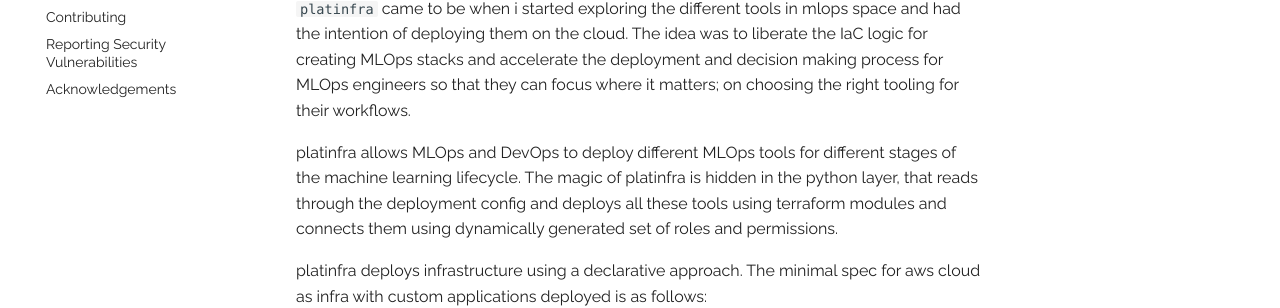
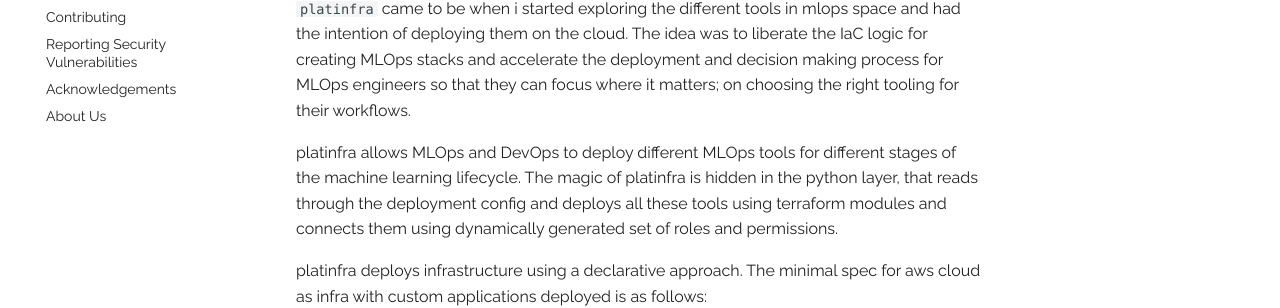
Before and after one commit to mlinfra-io/mlinfra, an MkDocs documentation site: the page built from docs/index.md, in a window 1280 px wide. Shown: the part 184-492 px from the top of the page. Built offline with MkDocs 1.6.1 and Material for MkDocs 9.7.7, drawn with Linux system fonts in a browser that asks for light colours; some web fonts are replaced; plug-ins that fetch from the network failed and are left out; comment, search, counter and statistics services are not loaded; the version menu is left out.

Commit message:
Added new pages
Signed-off-by: Ali Abbas Jaffri <ali.abbasjaffri@live.com>

```diff
--- a/mkdocs.yml
+++ b/mkdocs.yml
@@ -19,7 +19,8 @@
   - Release Notes: RELEASE_NOTES.md
   - Contributing: CONTRIBUTING.md
   - Reporting Security Vulnerabilities: SECURITY.md
-  - Acknowledgements: Acknowledgements.md
+  - Acknowledgements: acknowledgements.md
+  - About Us: about_us.md
 
 theme:
   name: "material"
```
